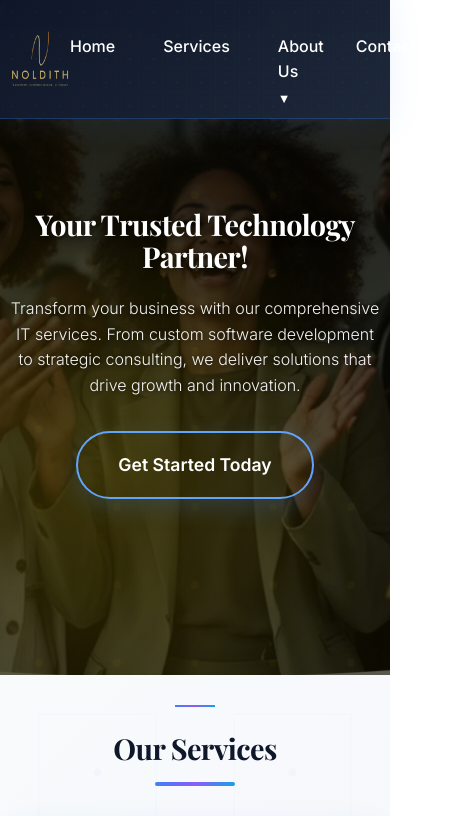
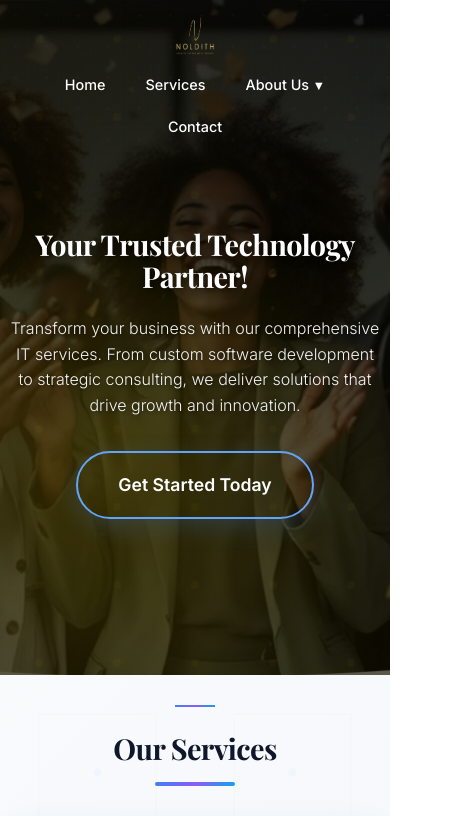
Before and after one commit to ddjara/noldith, a plain HTML site: page index.html in a window 390 px wide. Shown: the top 816 px of the page, 463 px wide, since content can reach past the window. Drawn offline with nearby package versions, Linux system fonts and the light colour scheme.

Commit message:
Move index.html to root

```diff
--- a/index.html
+++ b/index.html
@@ -39,7 +39,10 @@
 
         html {
             scroll-behavior: smooth;
-            scroll-padding-top: 120px; /* Adjust this value to match or slightly exceed your header height */
+            scroll-padding-top: 120px;
+            overflow-x: hidden;
+            width: 100%;
+            max-width: 100vw;
         }
 
         ::selection {
@@ -51,6 +54,8 @@
             line-height: 1.6;
             color: var(--text-dark);
             overflow-x: hidden;
+            width: 100%;
+            max-width: 100vw;
         }
 
         .fade-in {
@@ -75,14 +80,11 @@
             padding: 0 20px;
         }
         header {
-            background: linear-gradient(135deg, rgba(15, 23, 42, 0.95) 0%, rgba(30, 41, 59, 0.95) 100%);
-            backdrop-filter: blur(20px);
-            box-shadow: 0 4px 30px rgba(59, 130, 246, 0.1);
-            position: fixed;
+            background: transparent;
+            position: absolute;
             width: 100%;
             top: 0;
             z-index: 1000;
-            border-bottom: 1px solid rgba(59, 130, 246, 0.3);
             transition: all 0.3s ease;
         }
 
@@ -98,11 +100,7 @@
             pointer-events: none;
         }
 
-        header.scrolled {
-            background: linear-gradient(135deg, rgba(15, 23, 42, 0.98) 0%, rgba(30, 41, 59, 0.98) 100%);
-            box-shadow: 0 8px 40px rgba(59, 130, 246, 0.2);
-            border-bottom: 2px solid var(--accent);
-        }
+
         .header-content {
             display: flex;
             justify-content: space-between;
@@ -145,15 +143,12 @@
         .dropdown-content {
             display: none;
             position: absolute;
-            background: rgba(15, 23, 42, 0.95);
-            backdrop-filter: blur(10px);
+            background: transparent;
             min-width: 200px;
-            box-shadow: 0 8px 16px rgba(59, 130, 246, 0.2);
             border-radius: 8px;
             top: 100%;
             left: 0;
             z-index: 1001;
-            border: 1px solid rgba(59, 130, 246, 0.3);
         }
         .dropdown-content a {
             color: var(--white);
@@ -1183,9 +1178,30 @@
             .container {
                 padding: 0 10px;
             }
+            .header-content {
+                flex-direction: column;
+                gap: 1rem;
+                padding: 1rem 0;
+            }
+            .logo {
+                font-size: 1.5rem;
+            }
+            .logo img {
+                width: 40px;
+                height: 40px;
+            }
+            nav ul {
+                flex-wrap: wrap;
+                gap: 1rem;
+                justify-content: center;
+            }
+            nav a {
+                font-size: 0.9rem;
+                padding: 6px 12px;
+            }
             .hero {
                 min-height: 80vh;
-                padding: 100px 0 60px;
+                padding: 140px 0 60px;
             }
             .hero h1 {
                 font-size: 2.2rem;
@@ -1218,8 +1234,11 @@
                 padding: 2rem;
             }
             .partners-grid {
-                grid-template-columns: repeat(2, 1fr);
+                grid-template-columns: 1fr;
                 gap: 1.5rem;
+            }
+            .partners-grid .partner-logo {
+                grid-column: unset !important;
             }
             .contact-info-horizontal {
                 grid-template-columns: 1fr;
@@ -1587,15 +1606,7 @@
             }
         }
 
-        // Header scroll effect
-        window.addEventListener('scroll', function() {
-            const header = document.querySelector('header');
-            if (window.scrollY > 100) {
-                header.classList.add('scrolled');
-            } else {
-                header.classList.remove('scrolled');
-            }
-        });
+
 
         // Smooth scroll animation observer
         const observerOptions = {
```
